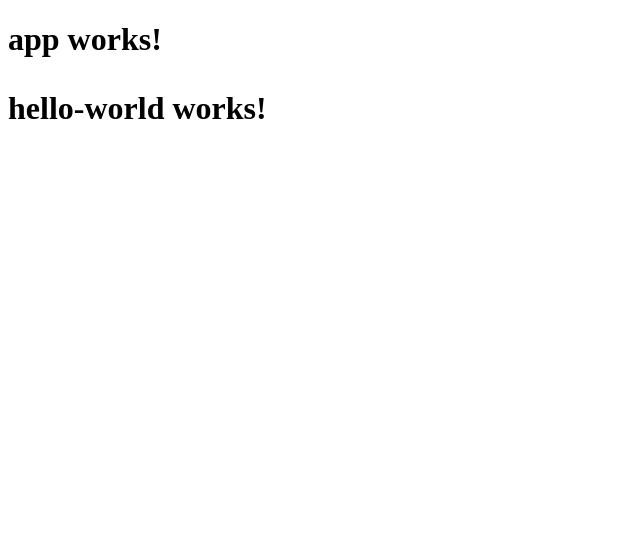
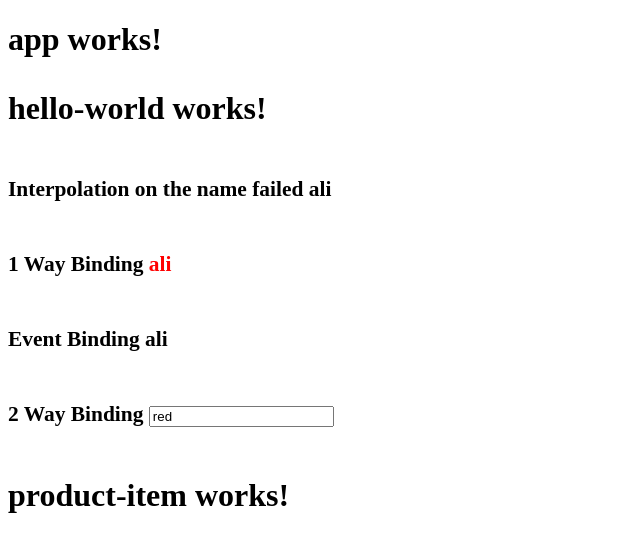
Before and after one commit to AElouai/angular_project, an Angular app: page / in a window 1280 px wide. Shown: the top 552 px of the page, without its empty margins (0-640 px from the left). Built offline with nearby package versions, Linux system fonts and the light colour scheme.

Commit message:
#Data Binding

```diff
--- a/src/app/app.component.html
+++ b/src/app/app.component.html
@@ -2,4 +2,5 @@
   {{title}}
 
   <app-hello-world></app-hello-world>
+  <app-product-item></app-product-item>
 </h1>
--- a/src/app/app.module.ts
+++ b/src/app/app.module.ts
@@ -5,11 +5,13 @@ import { HttpModule } from '@angular/http';
 
 import { AppComponent } from './app.component';
 import { HelloWorldComponent } from './hello-world/hello-world.component';
+import { ProductItemComponent } from './product-item/product-item.component';
 
 @NgModule({
   declarations: [
     AppComponent,
-    HelloWorldComponent
+    HelloWorldComponent,
+    ProductItemComponent
   ],
   imports: [
     BrowserModule,
--- a/src/app/hello-world/hello-world.component.html
+++ b/src/app/hello-world/hello-world.component.html
@@ -1,3 +1,20 @@
 <p>
   hello-world works!
 </p>
+
+<h6>
+  Interpolation on the name failed  {{person.name}}
+</h6>
+
+<h6>
+  1 Way Binding  <b [style.color]="person.style" >{{person.name}}</b>
+</h6>
+
+
+<h6>
+  Event Binding <b (click)="changStyle()"  >{{person.name}}</b>
+</h6>
+
+<h6>
+  2 Way Binding <input [(ngModel)]="person.style"  />
+</h6>
--- a/src/app/hello-world/hello-world.component.ts
+++ b/src/app/hello-world/hello-world.component.ts
@@ -7,9 +7,18 @@ import { Component, OnInit } from '@angular/core';
 })
 export class HelloWorldComponent implements OnInit {
 
+  names: Array<String> = ['ali',  'yassin' , 'karim' ];
+  person =  {
+    name : 'ali',
+    style: 'red',
+  }
   constructor() { }
 
   ngOnInit() {
   }
 
+  changStyle = function (){
+    this.person.style = 'green';
+  };
+
 }
--- /dev/null
+++ b/src/app/product-item/product-item.component.html
@@ -0,0 +1,3 @@
+<p>
+  product-item works!
+</p>
--- /dev/null
+++ b/src/app/product-item/product-item.component.ts
@@ -0,0 +1,19 @@
+import { Component, OnInit } from '@angular/core';
+
+@Component({
+  selector: 'app-product-item',
+  templateUrl: './product-item.component.html',
+  styleUrls: ['./product-item.component.css']
+})
+export class ProductItemComponent implements OnInit {
+
+  productName: String;
+
+  constructor() {
+    this.productName = 'MAC';
+  }
+
+  ngOnInit() {
+  }
+
+}
```
Also changed, not shown: src/app/product-item/product-item.component.css (added), 1 other file (tests, documents, lock files or other folders).
